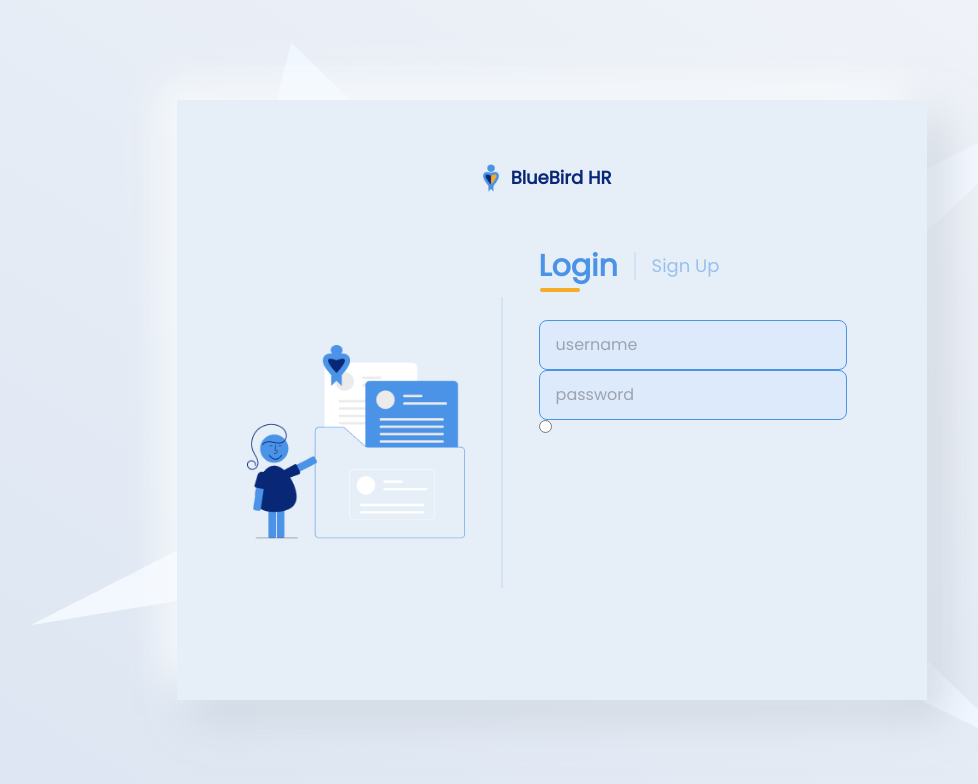
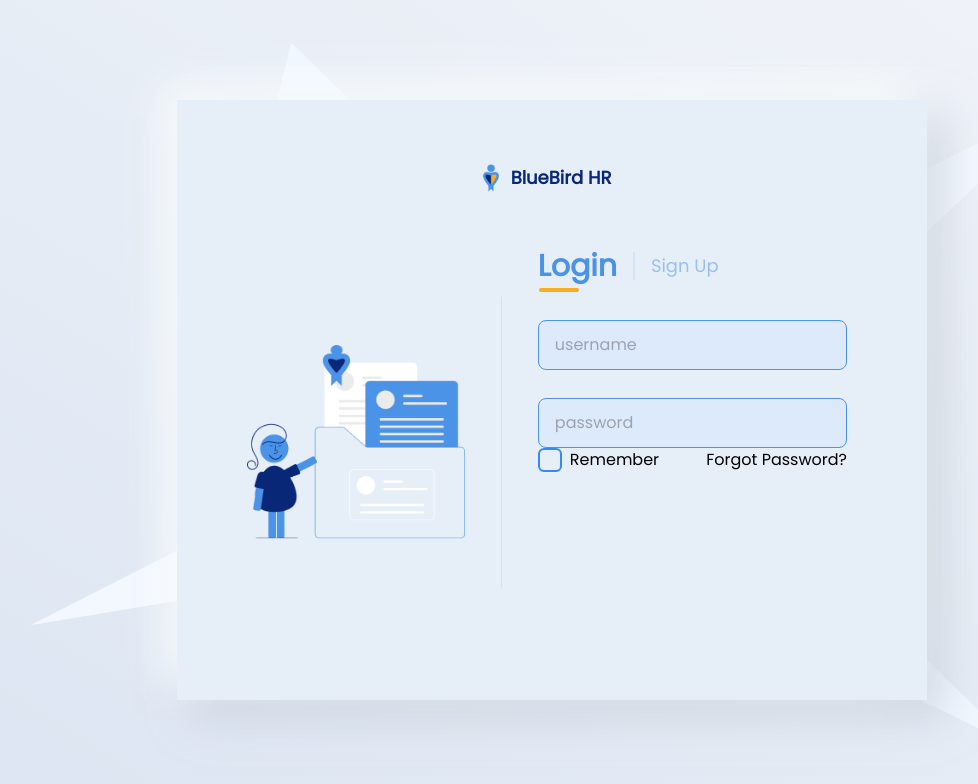
Before and after one commit to Veyd89/HRIS-Management-WebApp, a React (Vite) app: page /login in a window 1280 px wide. Shown: the top 784 px of the page, without its empty margins (88-1066 px from the left). Built offline with nearby package versions, Linux system fonts and the light colour scheme.

Commit message:
next step

```diff
--- a/src/index.css
+++ b/src/index.css
@@ -7,3 +7,31 @@
 body {
   font-family: "Poppins", sans-serif;
 }
+
+.custom-checkbox input {
+  position: absolute;
+  opacity: 0;
+}
+
+.custom-checkbox span {
+  width: 24px;
+  height: 24px;
+  /* display: inline-block; */
+  border: 2px solid #3388ff;
+  border-radius: 6px;
+  position: relative;
+  background-color: transparent;
+  transition: all 0.3s ease;
+  display: flex;
+  align-items: center;
+  justify-content: center;
+}
+
+/* Efek saat dicentang */
+.custom-checkbox input:checked + span::before {
+  content: "";
+  width: 18px;
+  height: 18px;
+  border-radius: 4px;
+  background-color: #3388ff;
+}
--- a/src/pages/LoginPages.jsx
+++ b/src/pages/LoginPages.jsx
@@ -53,7 +53,7 @@ const LoginPages = () => {
               style={{ height: `${(height * 3) / 4}px` }}
               className="w-[2px] bg-[#D3E2F4] self-center "
             ></div>
-            <div id="" className="flex flex-col">
+            <div id="" className="flex flex-col w-full">
               <nav className="flex pr-20 items-center gap-4 mb-9">
                 <a
                   href=""
@@ -72,7 +72,7 @@ const LoginPages = () => {
                   Sign Up
                 </a>
               </nav>
-              <form action="" className="flex flex-col">
+              <form action="" className="flex flex-col gap-7">
                 <input
                   type="text"
                   placeholder="username"
@@ -88,8 +88,20 @@ const LoginPages = () => {
                     id=""
                     className="bg-[#DDEAFB] py-3 px-4 w-full rounded-lg border border-[#4B93E7] outline-none"
                   />
-                  <div className="flex">
-                    <input type="radio" />
+                  <div className="flex items-center justify-between">
+                    <div className="flex items-center gap-2">
+                      <label className="custom-checkbox flex items-center cursor-pointer">
+                        <input type="checkbox" id="remember" />
+                        <span></span>
+                      </label>
+                      <label
+                        htmlFor="remember"
+                        className="text-base cursor-pointer"
+                      >
+                        Remember
+                      </label>
+                    </div>
+                    <a href="">Forgot Password?</a>
                   </div>
                 </div>
               </form>
```
